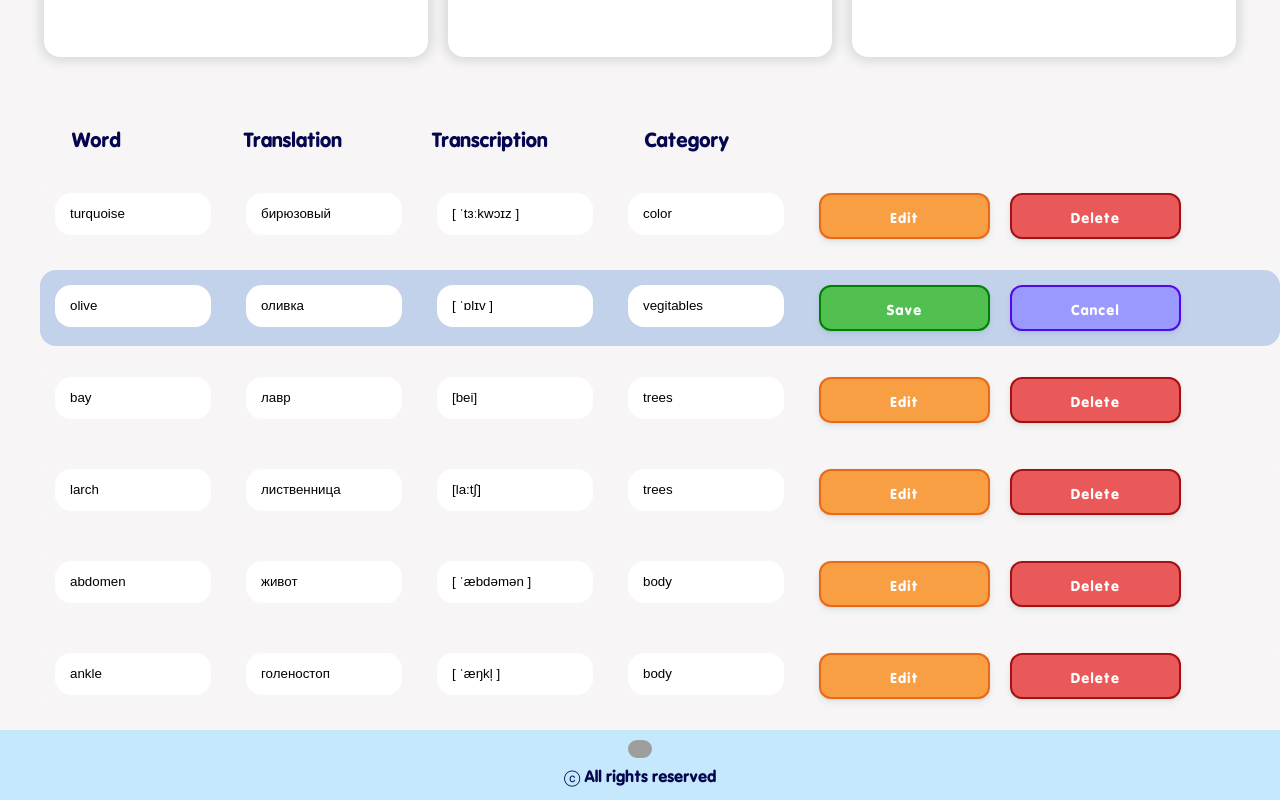
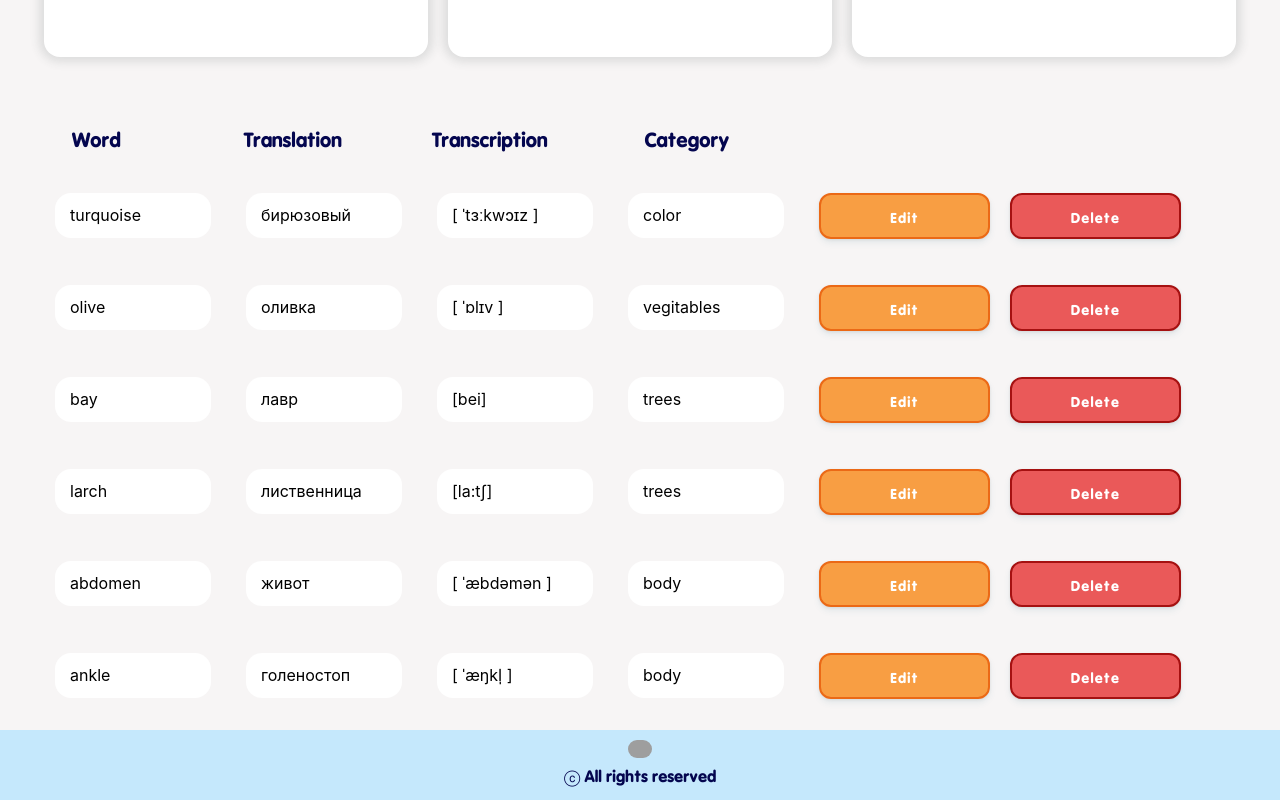
Before and after one commit to RomanovaCute/foreign-words-react, a React (Create React App) app in the folder app/: page / in a window 1280 px wide. Shown: the part 850-1650 px from the top of the page. Built offline with nearby package versions, Linux system fonts and the light colour scheme; grey boxes are pictures that could not be loaded.

Commit message:
feat: add edit mode

```diff
--- a/app/src/components/list/main/List.jsx
+++ b/app/src/components/list/main/List.jsx
@@ -1,19 +1,11 @@
+import React, { useState } from 'react';
 import styled from 'styled-components'
 
 const InputsList = styled.ul((props) => {
 
-    let color = '#f7f5f5'
+    let color = '#c3d2eb'
     let displayTrue = 'block';
     let displayFalse = 'block';
-
-    if(props.isSelected === 'true'){
-        color = '#c3d2eb';
-        displayTrue = 'block';
-        displayFalse = 'none';
-    } else if(props.isSelected === 'false'){
-        displayTrue = 'none';
-        displayFalse ='block';
-    }
 
     return `
         display: grid;
@@ -33,6 +25,17 @@ const InputsList = styled.ul((props) => {
                 border: 2px solid #713bc1;
                 outline: none;
             }
+        }
+
+        .not-edit{
+            display: flex;
+            align-items: center;
+            justify-content: flex-start;
+            background: white;
+            border-radius: 16px;
+            padding-left: 15px;
+            height: 45px;
+            margin: 15px 15px 15px 15px;
         }
 
         button{
@@ -89,8 +92,6 @@ const InputsList = styled.ul((props) => {
                 background-color: #ea5959;
                 display: ${displayFalse}
             }
-
-        background: ${color}
     `
 })
 
@@ -101,24 +102,42 @@ const ButtonsList = styled.div`
 `
 
 const List = props =>{
-    const {color, isSelected, displayTrue, displayFalse} = props;
+    const {color, displayTrue, displayFalse} = props;
+    const [isEdit, setEdit] = useState(false);
+
+    const handleClick = () =>{
+        setEdit(isEdit => !isEdit)
+    }
 
     return (
     <div className='list-wrapper'>
             <ol>
-                <InputsList className='inputs' isSelected={isSelected} color={color}>
-                    <input type="text" className='word' placeholder='Enter the word' value={props.word}/>
-                    <input type="text" className='translate' placeholder='Enter the translation' value={props.translate}/>
-                    <input type="text" className='trascription' placeholder='Enter the word' value={props.transcript}/>
-                    <input type="text" className='category' placeholder='Enter the category' value={props.tag}/>
+                    { isEdit &&
+                         <InputsList style={{background: '#c3d2eb'}}>
+                            <input type="text" className='word' placeholder='Enter the word'/>
+                            <input type="text" className='translate' placeholder='Enter the translation'/>
+                            <input type="text" className='trascription' placeholder='Enter the word'/>
+                            <input type="text" className='category' placeholder='Enter the category'/>
 
-                    <ButtonsList>
-                        <button className='edit-btn' display={displayTrue}>Edit</button>
-                        <button className='delete-btn' display={displayTrue}>Delete</button>
-                        <button className='save-btn' display={displayFalse}>Save</button>
-                        <button className='cancel-btn' display={displayFalse}>Cancel</button>
-                    </ButtonsList>
-                </InputsList>
+                            <ButtonsList>
+                                <button className='save-btn' display={displayFalse} onClick={handleClick}>Save</button>
+                                <button className='cancel-btn' display={displayFalse} onClick={handleClick}>Cancel</button>
+                            </ButtonsList>
+                        </InputsList>
+                    }
+                    { !isEdit &&
+                        <InputsList>
+                            <div className='not-edit'>{props.word}</div>
+                            <div className='not-edit'>{props.translate}</div>
+                            <div className='not-edit'>{props.transcript}</div>
+                            <div className='not-edit'>{props.tag}</div>
+
+                            <ButtonsList>
+                                <button className='edit-btn' display={displayTrue} onClick={handleClick}>Edit</button>
+                                <button className='delete-btn' display={displayTrue}>Delete</button>
+                            </ButtonsList>
+                       </InputsList>
+                    }
             </ol>
     </div>
     )
```
